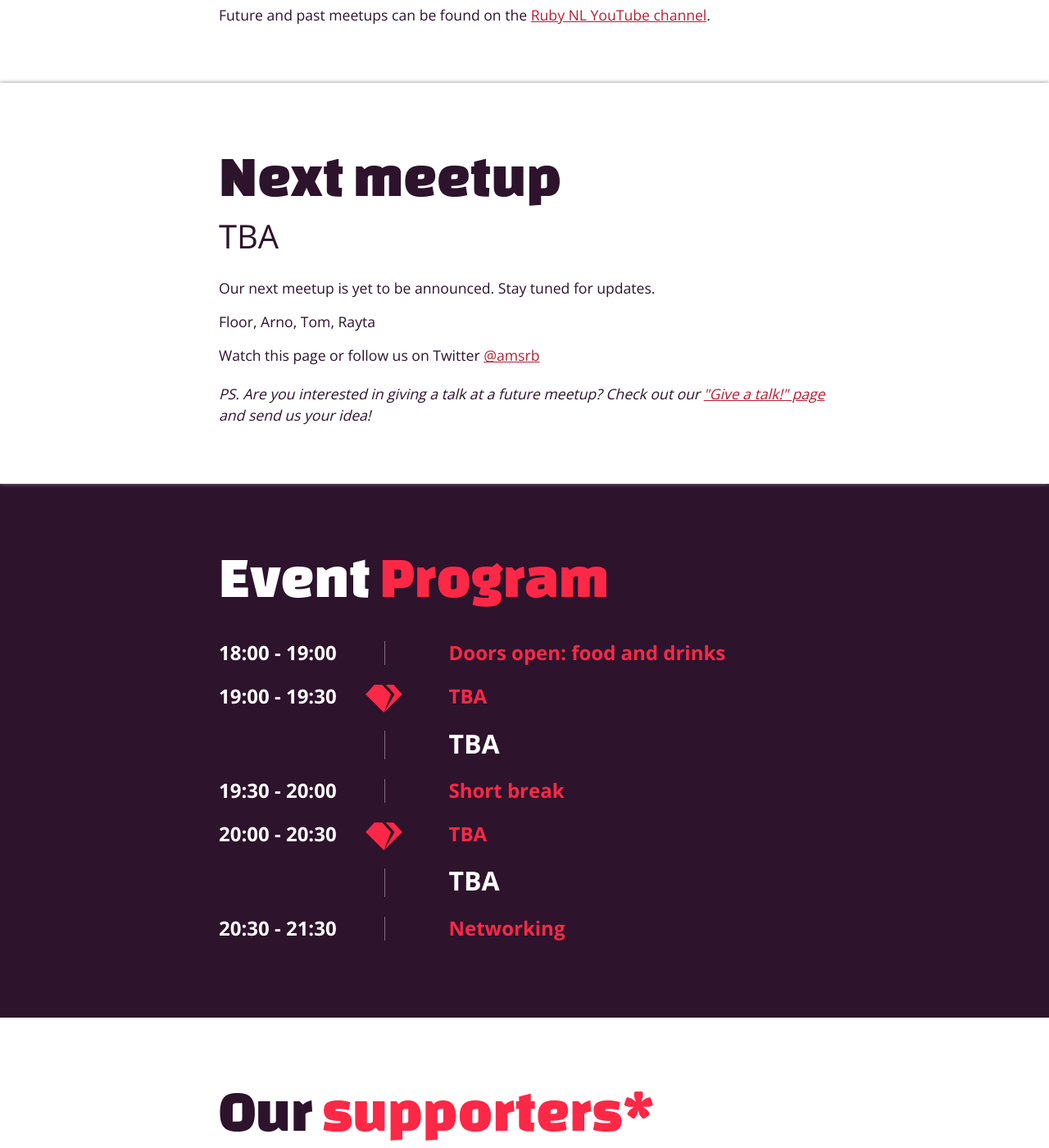
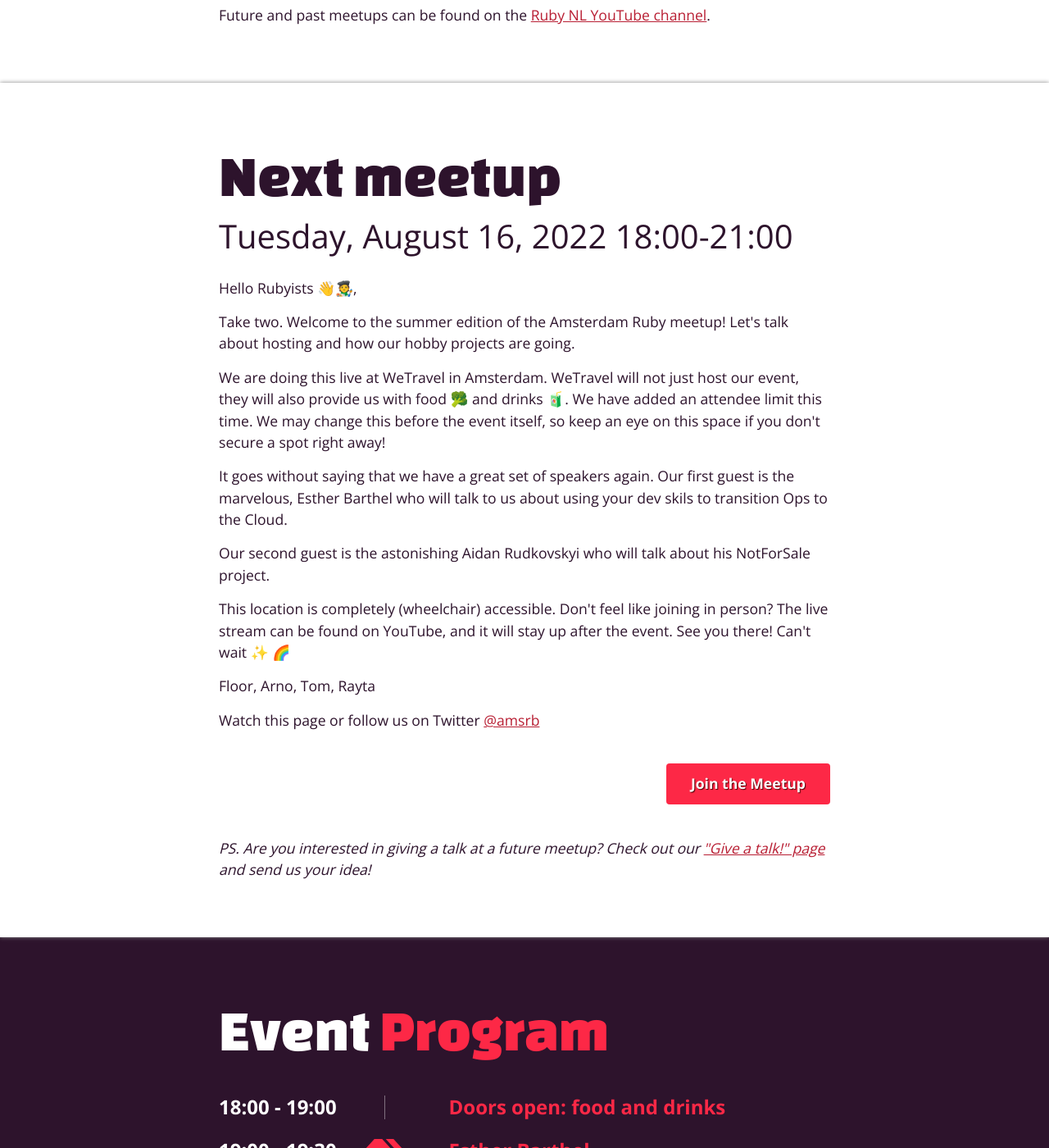
Before and after one commit to amsrb/amsrb.github.com, a Jekyll site: the page built from index.html, in a window 1280 px wide and 1400 px high, scrolled down 1087 px. Shown: the whole window at 82% size. Built offline with Jekyll 4.4.1, drawn with Linux system fonts in a browser that asks for light colours; some of the changed text lies outside the part shown.

Commit message:
Add August meetup (#62)
Prepare homepage for August meetup with links.

```diff
--- a/index.html
+++ b/index.html
@@ -2,8 +2,8 @@
 layout: default
 page_class: "home"
 description: "Welcome to the Amsterdam Ruby meetup group! RSVP for our next event or catch up on the last event."
-livestream_link: "https://www.youtube-nocookie.com/embed/kDh7DyWH5dM"
-meetup_link: ""
+livestream_link: "https://www.youtube-nocookie.com/embed/Sqqb2fG74Rw"
+meetup_link: "https://www.meetup.com/amsterdam-rb/events/287350234/"
 ---
 
 <section class="hero" id="hero">
@@ -38,9 +38,25 @@ meetup_link: ""
   <section class="meetup2 light-content content-with-shadow" id="meetup">
     <div class="wrap">
       <h2 class="big">Next meetup</h2>
-      <p class="date">TBA</p>
+      <p class="date">Tuesday, August 16, 2022 18:00-21:00</p>
       <div class="text-content">
-        <p>Our next meetup is yet to be announced. Stay tuned for updates.</p>
+        <p>Hello Rubyists 👋🧑‍🎨,</p>
+
+        <p>Take two. Welcome to the summer edition of the Amsterdam Ruby meetup! Let's talk about hosting and how our hobby projects are going.</p>
+
+        <p>We are doing this live at WeTravel in Amsterdam. WeTravel will not just host our event, they will also provide us with food 🥦 and drinks 🧃. We have added an attendee limit this time. We may change this before the event itself, so keep an eye on this space if you don't secure a spot right away!</p>
+
+        <p>
+          It goes without saying that we have a great set of speakers again.
+          Our first guest is the marvelous, Esther Barthel who will talk to us about using your dev skils to transition Ops to the Cloud.
+        </p>
+
+        <p>Our second guest is the astonishing Aidan Rudkovskyi who will talk about his NotForSale project.</p>
+
+        <p>
+          This location is completely (wheelchair) accessible. Don't feel like joining in person? The live stream can be found on YouTube, and it will stay up after the event.
+          See you there! Can't wait ✨ 🌈
+        </p>
 
         <p>Floor, Arno, Tom, Rayta</p>
 
@@ -75,8 +91,8 @@ meetup_link: ""
       <div class="entry entry-with-icon">
         <div class="time">19:00 - 19:30</div>
         <div class="details">
-          <div class="entry-name speaker">TBA</div>
-          <div class="title">TBA</div>
+          <div class="entry-name speaker">Esther Barthel</div>
+          <div class="title">Transitioning Ops to the Cloud, adding Dev skills to the mix</div>
         </div>
       </div>
       <div class="entry">
@@ -88,8 +104,8 @@ meetup_link: ""
       <div class="entry entry-with-icon">
         <div class="time">20:00 - 20:30</div>
         <div class="details">
-          <div class="entry-name speaker">TBA</div>
-          <div class="title">TBA</div>
+          <div class="entry-name speaker">Aidan Rudkovskyi</div>
+          <div class="title">The NotForSale project</div>
         </div>
       </div>
       <div class="entry">
```
